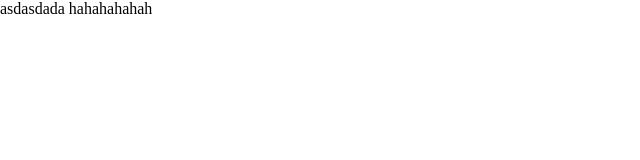
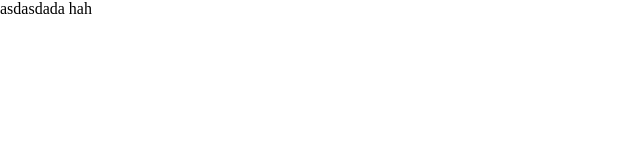
Before and after one commit to WismarPutra/percobaan, a plain HTML site: page index.html in a window 1280 px wide. Shown: the full height of the page, 0-640 px from the left. Drawn offline with Linux system fonts and the light colour scheme.

Commit message:
MengubahText

```diff
--- a/index.html
+++ b/index.html
@@ -8,6 +8,6 @@
 </head>
 <body>
     asdasdada
-    hahahahahah
+    hah
 </body>
 </html>
```
